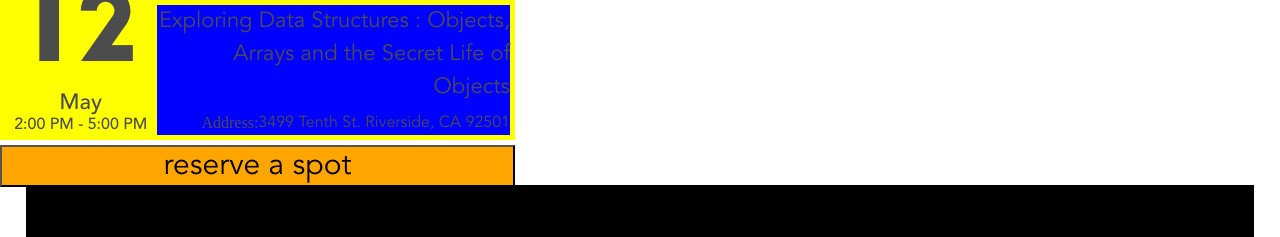
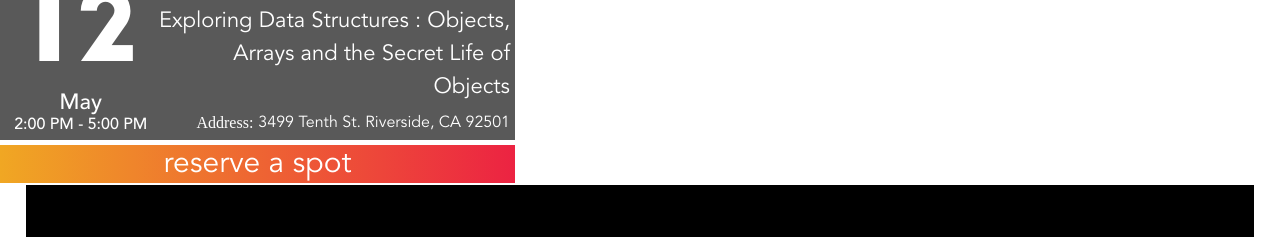
Before and after one commit to inland-empire-software-development/main, a Next.js app: page / in a window 1280 px wide. Shown: the top 237 px of the page. Built offline with nearby package versions, Linux system fonts and the light colour scheme; a web font is replaced by a local one.

Commit message:
added correct colors to section

```diff
--- a/sass/components/heroEvent.scss
+++ b/sass/components/heroEvent.scss
@@ -3,13 +3,14 @@
 	width: 515px;
 	p {
 		margin: 0px;
+		color: $white;
 	}
 	.hero-event-info {
 		height: 70%;
 		display: flex;
 		flex-direction: row;
 		padding: 5px;
-		background: yellow;
+		background-color: rgba(0,0,0,0.65);
 		.hero-event-date {
 			height: 130px;
 			width: 30%;
@@ -37,7 +38,6 @@
 			width: 70%;
 			justify-content: space-between;
 			text-align: right;
-			background: blue;
 			p:first-child {
 				font-family: 'Book';
 				font-size: 22px;
@@ -50,6 +50,7 @@
 				p:first-child {
 					font-family: 'Heavy';
 					font-size: 16px;
+					margin-right: 5px;
 				}
 			}
 		}
@@ -60,7 +61,11 @@
 			margin-top: 5px;
 			font-family: 'Book';
 			font-size: 30px;
-			background: orange;
+			color: $white;
+			border: none;
+			cursor: pointer;
+			outline: 0;
+			background-image: linear-gradient(to right, #F0A723, #EC2342);
 		}
 	}
 }
--- a/src/components/heroEvent.js
+++ b/src/components/heroEvent.js
@@ -5,6 +5,7 @@ function HeroEvent() {
 			{/* event details container */}
 			<div className="hero-event-info">
 
+				{/* hero event info left side */}
 				<div className="hero-event-date">
 
 					<p>12</p>
@@ -13,13 +14,16 @@ function HeroEvent() {
 
 				</div>
 
+				{/* hero event info right side */}
 				<div className="hero-event-desc">
 
 					<p>Exploring Data Structures : Objects, Arrays and the Secret Life of Objects</p>
 
 					<div className="hero-event-location">
+
 						<p>Address:</p>
 						<p>3499 Tenth St. Riverside, CA 92501</p>
+
 					</div>
 
 				</div>
```
